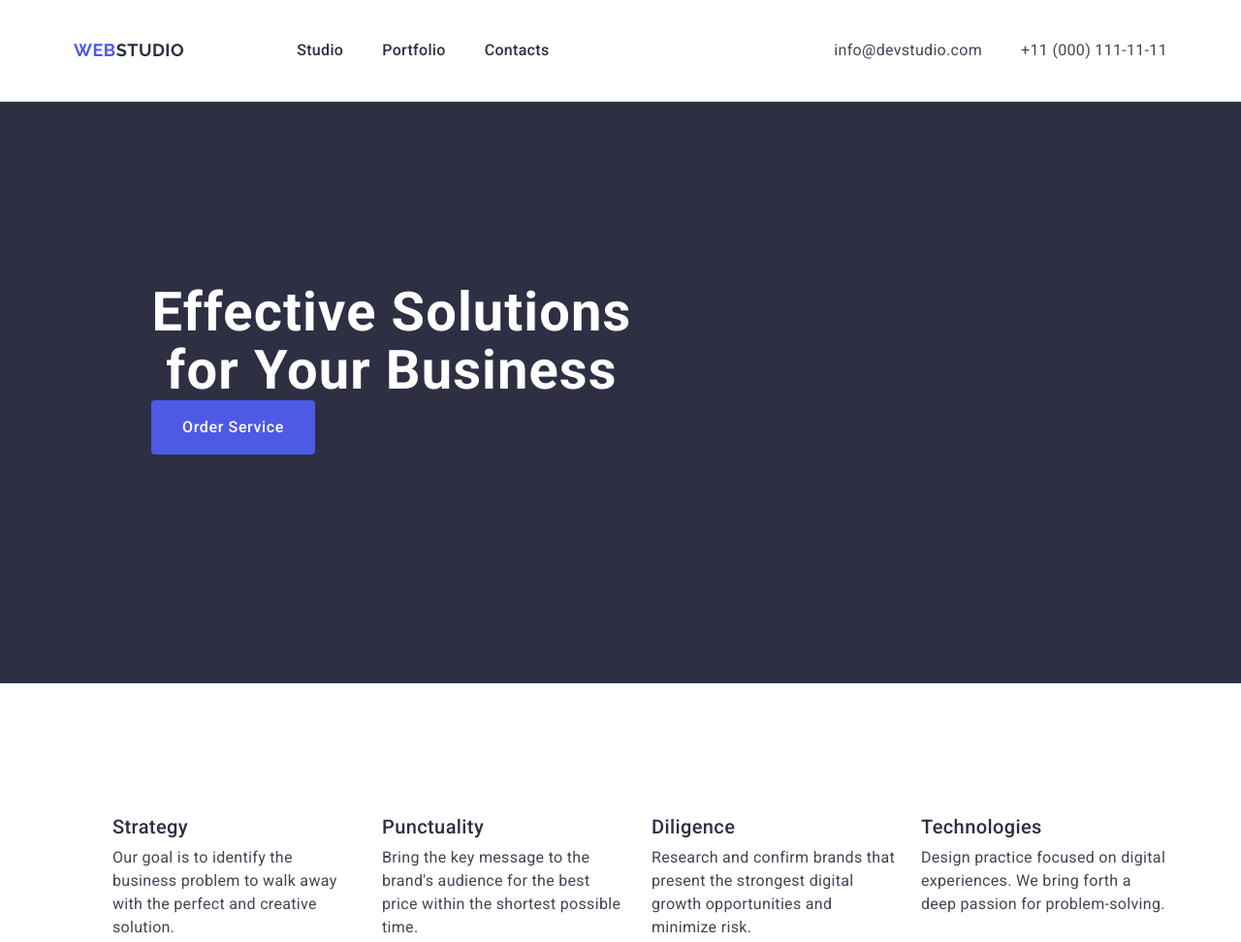
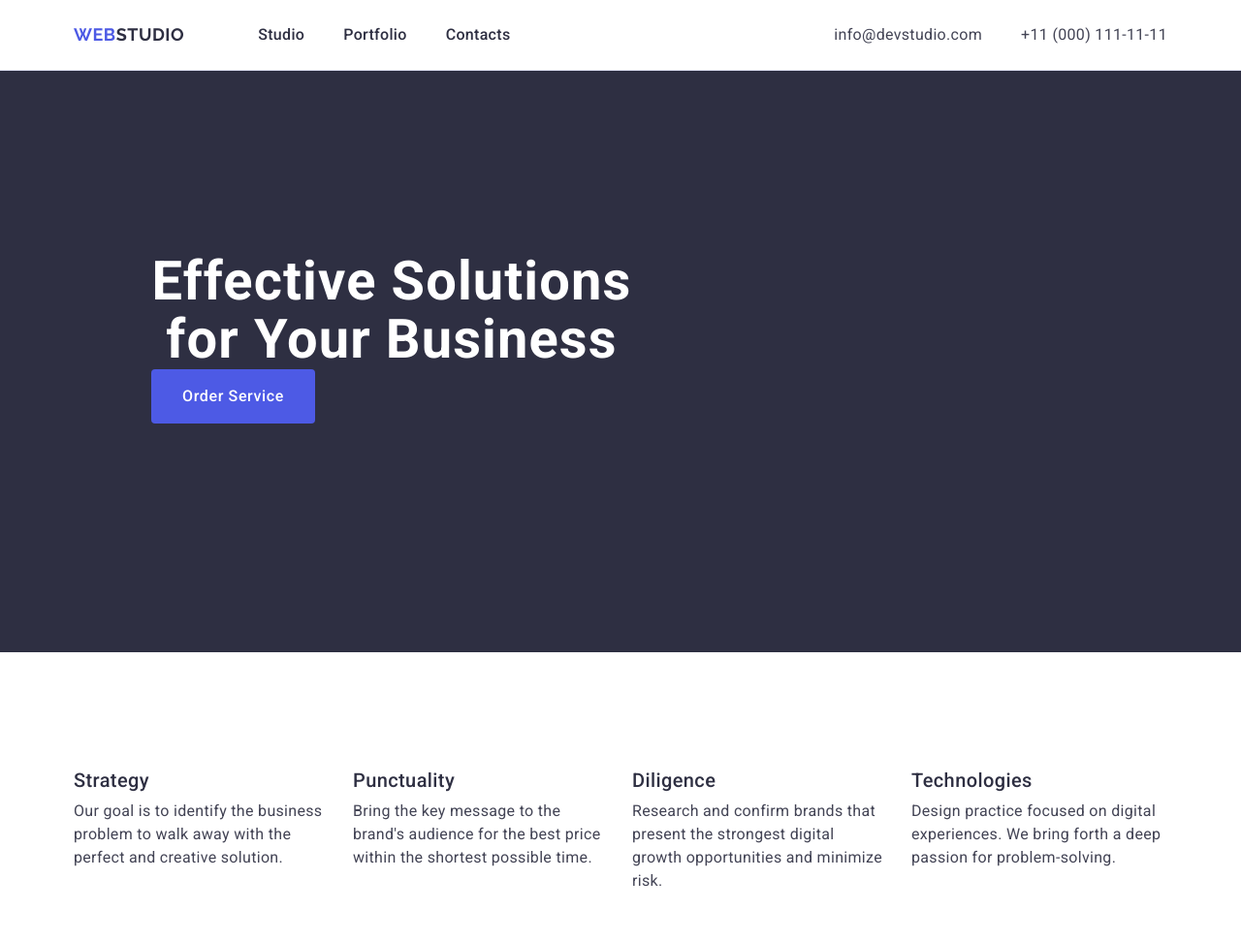
Before and after one commit to PHOTOVT/goit-markup-hw-03, a plain HTML site: page index.html in a window 1280 px wide. Shown: the top 972 px of the page at 97% size. Drawn offline with nearby package versions, Linux system fonts and the light colour scheme.

Commit message:
HOMEWORK 3 WAS CORRECTED

```diff
--- a/css/styles.css
+++ b/css/styles.css
@@ -18,13 +18,15 @@ a {
     text-decoration: none;
 }
 
-h1, h2, h3, p {
-    padding: 0;
+h1, h2, h3, h4, h5, h6, p {
     margin: 0;
 }
 
+
 ul, ol {
     list-style-type: none;
+    margin: 0;
+    padding-left: 0;
 }
 
 img {
@@ -46,13 +48,21 @@ img {
     align-items: center;
 }
 
+.header .container {
+    display: flex;
+    padding: 0 15px;
+    align-items: center;
+}
+
 .nav {
     display: flex;
     align-items: center;
+    margin-right: 332px;
 }
 
 .nav-logo {
     margin-right: 76px;
+    display: block;
 }
 
 .nav-logo, .nav-logo-footer {
@@ -99,6 +109,7 @@ img {
 .address-menu {
     display: flex;
     gap: 40px;
+    margin: 0;
 }
 
 .menu-contacts {
@@ -175,7 +186,7 @@ img {
 }
 
 .advantages-list-item {
-    width: calc((100% - 3 * 24px) / 4);
+    width: calc((100% - 72px) / 4);
     flex-direction: column;
     align-items: flex-start;
 }
@@ -230,7 +241,7 @@ img {
 }
 
 .team-member {
-    width: calc((100% - 3 * 24px) / 4);
+    width: calc((100% - 72px) / 4);
     display: inline-flex;
     padding-bottom: 0px;
     flex-direction: column;
```
